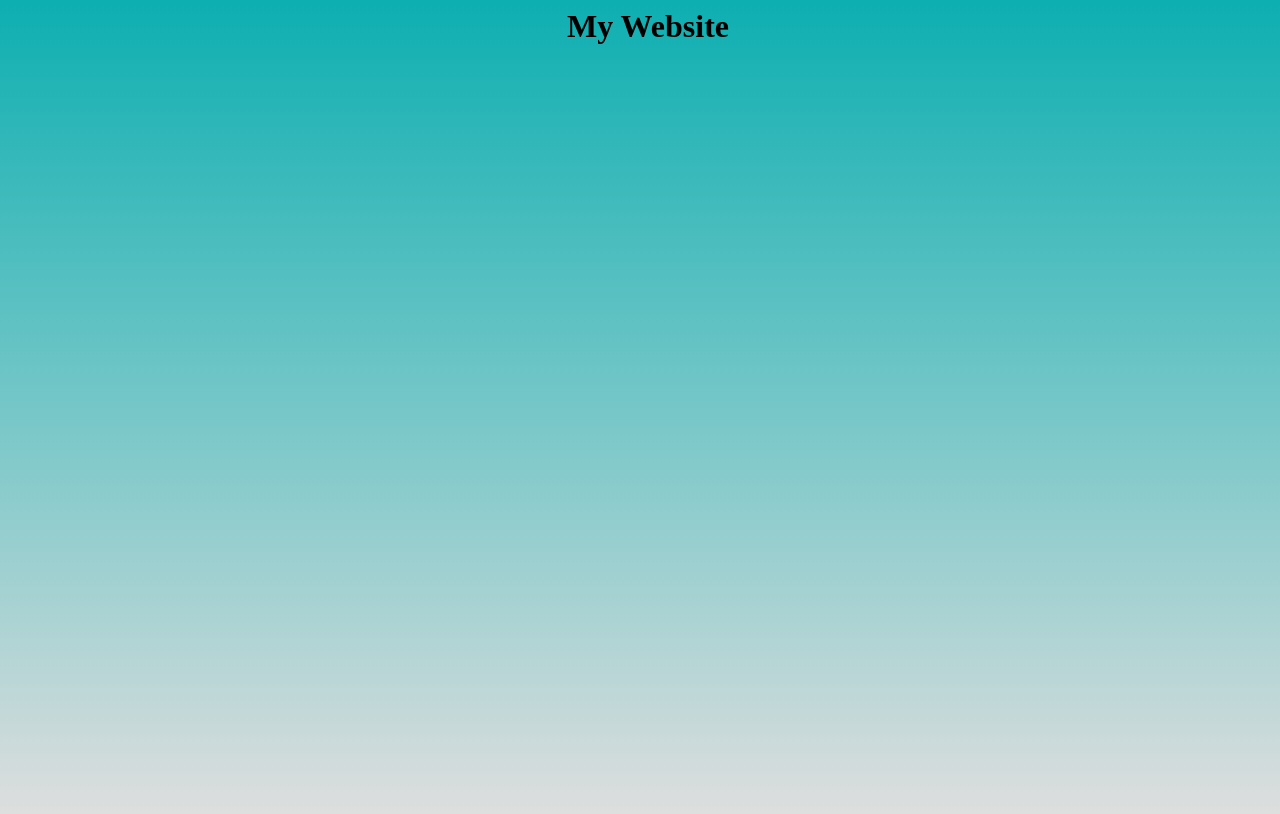
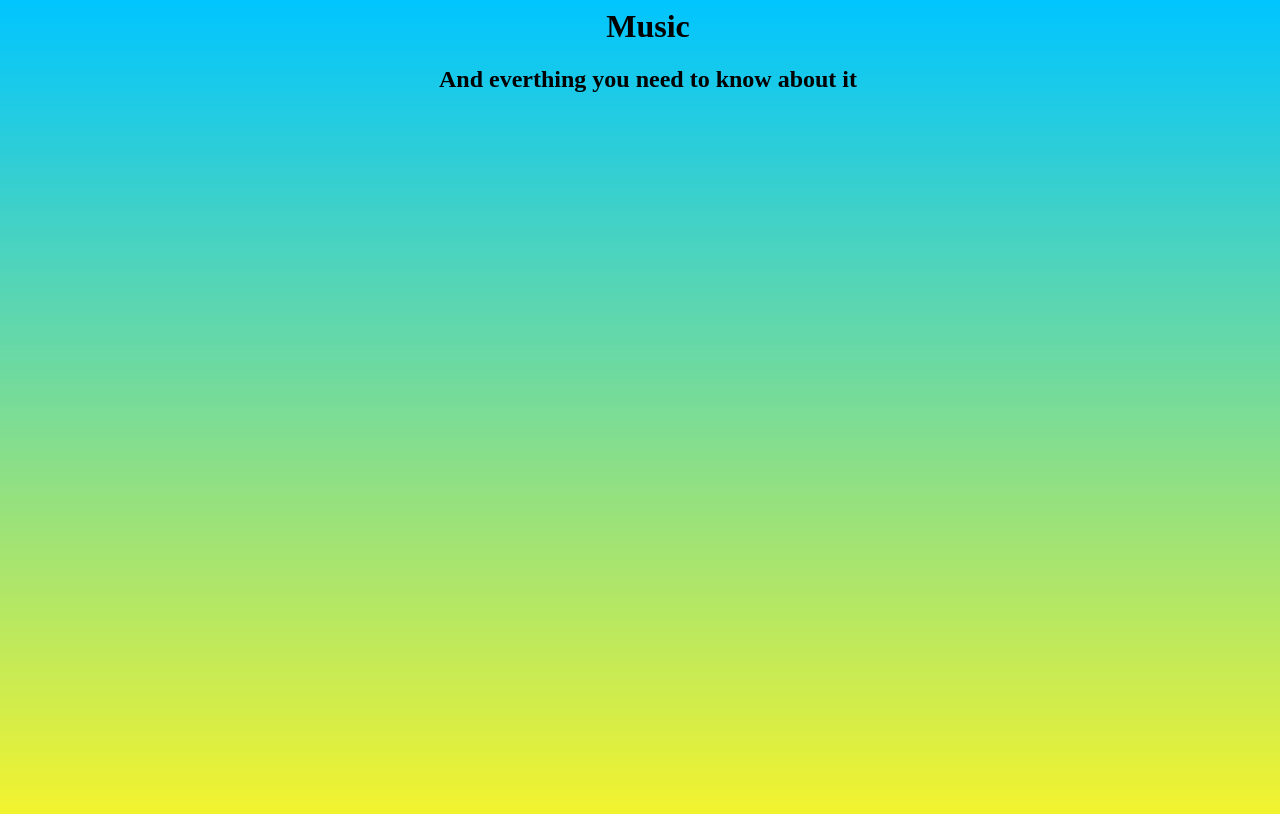
Before and after one commit to mp9760/MyWebsite7B, a plain HTML site: page index.html in a window 1280 px wide. Drawn offline with Linux system fonts and the light colour scheme.

Commit message:
Update index.html

```diff
--- a/index.html
+++ b/index.html
@@ -3,7 +3,7 @@
   <style>
      body{
          text-align: center;
-         background-image: linear-gradient(rgb(13, 175, 177), rgb(222, 222, 222));
+         background-image: linear-gradient(rgb(0, 197, 255), rgb(243, 243, 46));
          min-width: 100%;
          min-height: 100%;
       }
@@ -11,8 +11,8 @@
 </head>
 
 <body>
-<h1>My Website</h1>
-
+<h1>Music</h1>
+<h2>And everthing you need to know about it</h2>
 
 
 </body>
```
